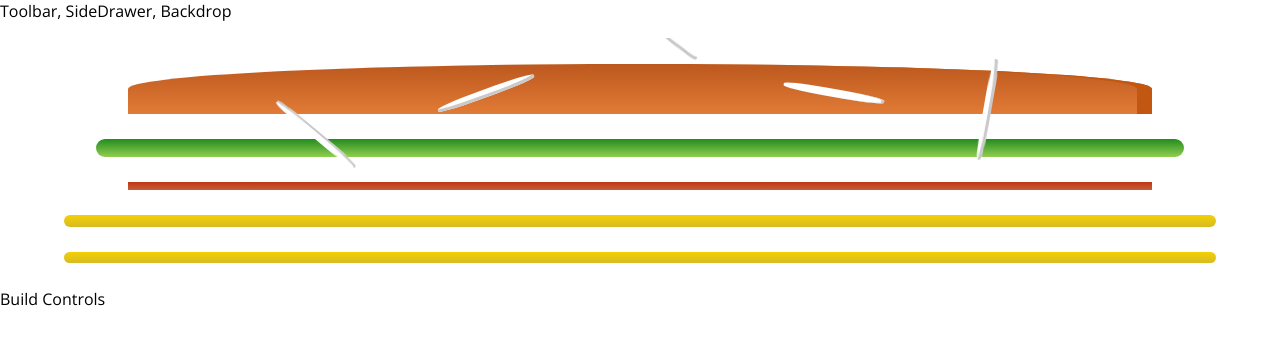
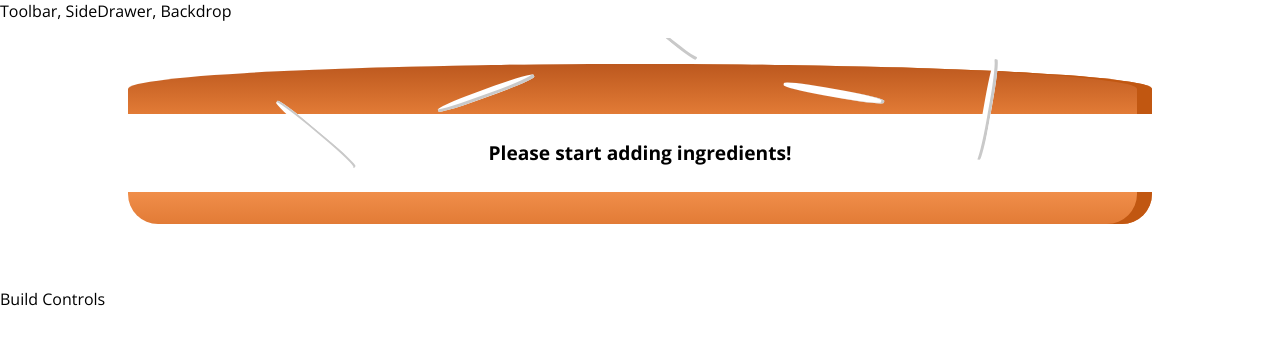
Before and after one commit to 1Prestes/burguer-builder, a React app: page / in a window 1280 px wide. Shown: the top 344 px of the page. Built offline with nearby package versions, Linux system fonts and the light colour scheme.

Commit message:
feat: calculate the ingredient sum dynamically

```diff
--- a/src/components/Burguer/Burguer.js
+++ b/src/components/Burguer/Burguer.js
@@ -4,11 +4,19 @@
 import classes from './Burguer.css'
 
 const Burguer = props => {
-  const transformedIngredients = Object.keys(props.ingredients).map(igKey => {
-    return [...Array(props.ingredients[igKey])].map((_, index) => {
-      return <BurguerIngredient key={igKey + index} type={igKey} />
+  let transformedIngredients = Object.keys(props.ingredients)
+    .map(igKey => {
+      return [...Array(props.ingredients[igKey])].map((_, index) => {
+        return <BurguerIngredient key={igKey + index} type={igKey} />
+      })
     })
-  })
+    .reduce((arr, el) => {
+      return arr.concat(el)
+    }, [])
+
+  if (transformedIngredients.length === 0) {
+    transformedIngredients = <p>Please start adding ingredients!</p>
+  }
   return (
     <div className={classes.Burguer}>
       <BurguerIngredient type='bread-top' />
--- a/src/containers/BurguerBuilder/BurguerBuilder.js
+++ b/src/containers/BurguerBuilder/BurguerBuilder.js
@@ -11,10 +11,10 @@
 
   state = {
     ingredients: {
-      salad: 1,
-      bacon: 1,
-      cheese: 2,
-      meat: 2
+      salad: 0,
+      bacon: 0,
+      cheese: 0,
+      meat: 0
     }
   }
 
```
